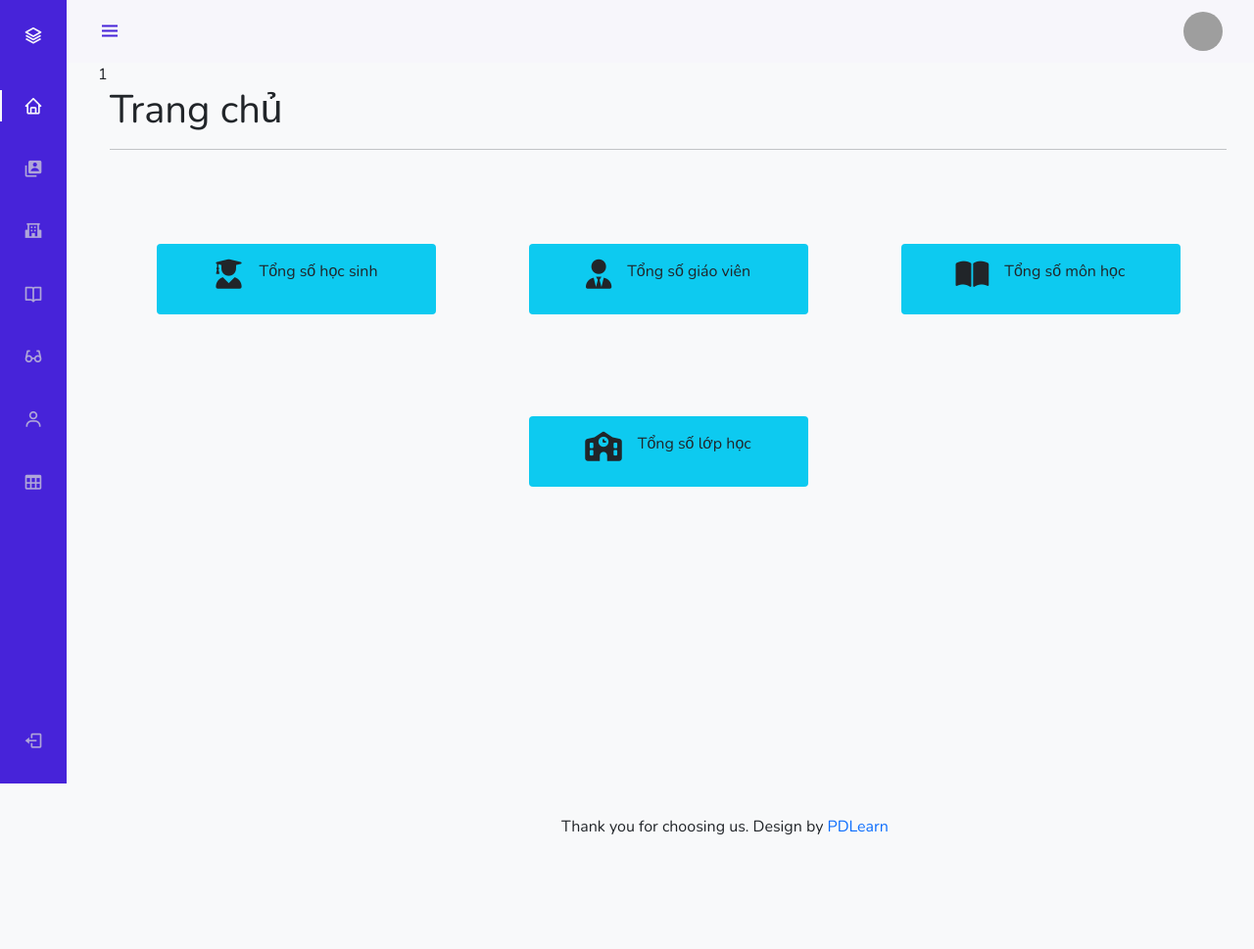
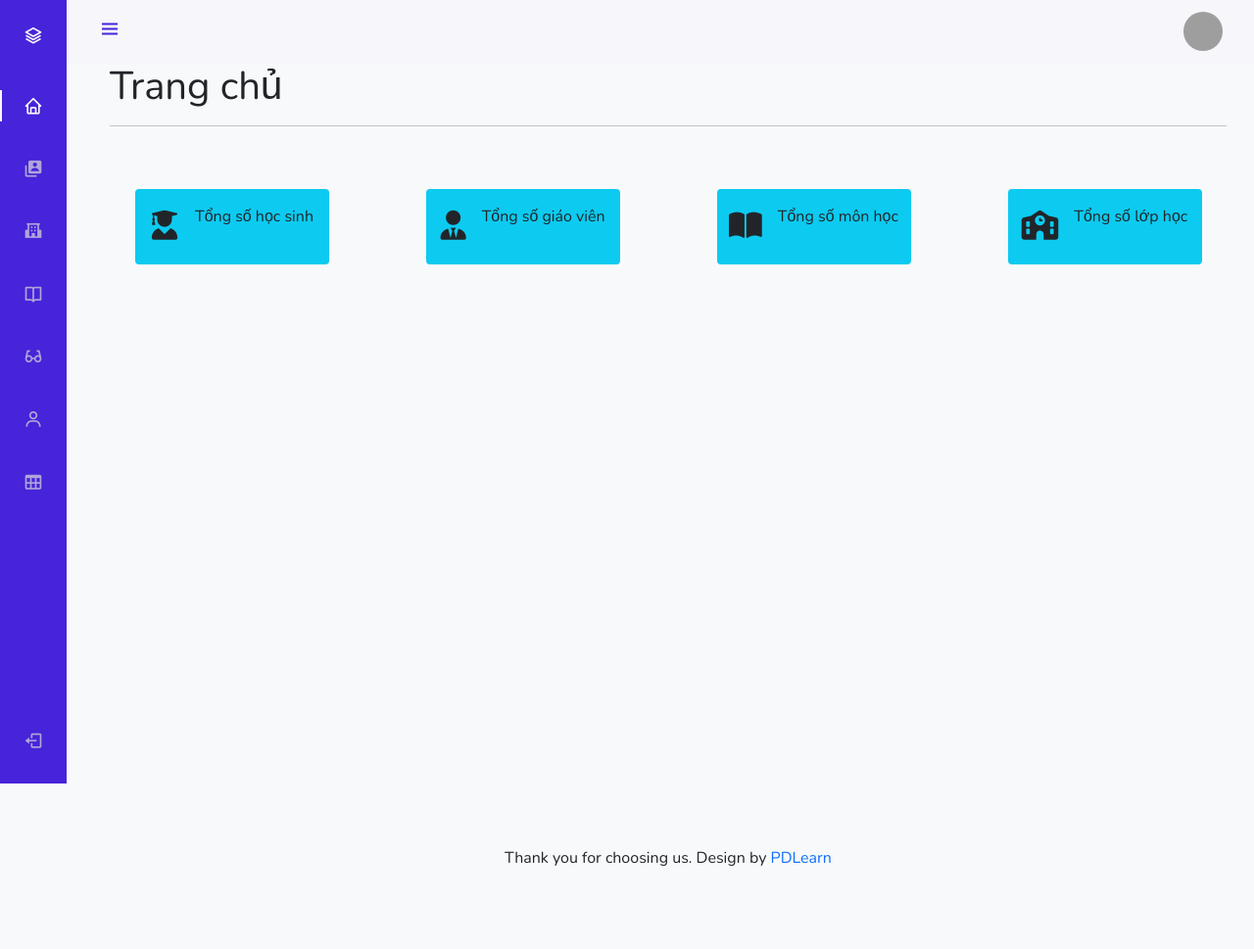
Before and after one commit to DuyLoR/BAITAPLON_QLHS, a PHP site: page / in a window 1280 px wide; the page is wider, and only the part inside the window is pictured. Shown: that part at 98% size. After the commit the page ends 884 px from the top of that part, so only its background shows below. Run offline with PHP 8.4, Linux system fonts and the light colour scheme; the visitor is signed in with stand-in values (Sample User, id 1); some libraries are stand-ins or nearby versions; grey boxes are pictures that could not be loaded.

Commit message:
sửa lại 1 số lỗi

```diff
--- a/index.php
+++ b/index.php
@@ -1,6 +1,5 @@
 <?php
 session_start();
-echo $_SESSION['currentId'];
 if (isset($_SESSION['currentUser'])) {
     include './model/header.php';
 ?>
@@ -63,12 +62,11 @@ if (isset($_SESSION['currentUser'])) {
     </div>
     <!--Container Main end-->
 
+    <script src="./assets/js/main.js"></script>
+    <!-- </body>
 
-    <script src="./assets/js/main.js"></script>
+    </html> -->
 
-    </body>
-
-    </html>
 
 <?php
     include './model/footer.php';
--- a/model/dashboard.php
+++ b/model/dashboard.php
@@ -1,7 +1,7 @@
 <?php
 session_start();
+include '../config/config.php';
 if (isset($_SESSION['currentUser'])) {
-    if ($_SESSION['currentLevel'] == 1) {
 ?>
     <div class="content-header">
         <div class="container-fluid">
@@ -13,35 +13,36 @@ if (isset($_SESSION['currentUser'])) {
             <hr class="border-primary">
         </div>
     </div>
+    <!-- role giáo viên -->
+    <?php
+    if ($_SESSION['currentLevel'] == 1) {
+    ?>
         <div class="height-100 bg-light">
-            <div class="col py-3 ">
-                <div class="container">
+            <!-- <div class="col-12"> -->
+            <!-- <div class="container"> -->
             <div class="row mt-3 justify-content-around py-5 ">
-                        <div class="col-md-3 col-12 bg-info d-flex mb-2 rounded justify-content-center">
+                <div class="col-md-2 col-12 bg-info d-flex mb-2 rounded justify-content-center">
                     <div class="mt-3 mb-3" style="font-size: 1.875rem"><i class="fas fa-user-graduate"></i></div>
                     <div class="ps-3 my-3">
                         <p>Tổng số học sinh</p>
                         <p></p>
                     </div>
                 </div>
-                        <div class="col-md-3 col-12 bg-info d-flex mb-2 rounded justify-content-center">
+                <div class="col-md-2 col-12 bg-info d-flex mb-2 rounded justify-content-center">
                     <div class="mt-3 mb-3" style="font-size: 1.875rem"><i class="fas fa-user-tie"></i></div>
                     <div class="ps-3 my-3">
                         <p>Tổng số giáo viên</p>
                         <p></p>
                     </div>
                 </div>
-                        <div class="col-md-3 col-12 bg-info d-flex mb-2 rounded justify-content-center">
+                <div class="col-md-2 col-12 bg-info d-flex mb-2 rounded justify-content-center">
                     <div class="mt-3 mb-3" style="font-size: 1.875rem"><i class="fas fa-book-open"></i></div>
                     <div class="ps-3 my-3">
                         <p>Tổng số môn học</p>
                         <p></p>
                     </div>
                 </div>
-                    </div>
-
-                    <div class="row justify-content-around py-5">
-                        <div class="col-md-3 col-12 bg-info d-flex mb-2 rounded justify-content-center">
+                <div class="col-md-2 col-12 bg-info d-flex mb-2 rounded justify-content-center">
                     <div class="mt-3 mb-3" style="font-size: 1.875rem"><i class="fas fa-school"></i></div>
                     <div class="ps-3 my-3">
                         <p>Tổng số lớp học</p>
@@ -49,9 +50,35 @@ if (isset($_SESSION['currentUser'])) {
                     </div>
                 </div>
             </div>
+        <?php
+    }
+        ?>
+
+        <!-- role học sinh -->
+        <?php
+        if ($_SESSION['currentLevel'] == 0) {
+        ?>
+            <div class="card">
+                <div class="card-header">
+                    <?php
+                    $id = $_SESSION['currentId'];
+                    $sql = "SELECT * FROM hocsinh WHERE mahs='$id' ";
+                    $result = mysqli_query($conn, $sql);
+                    $row = mysqli_fetch_assoc($result);
+                    echo "Xin chào " . $row['tenhs'] . ' - ' . $id . "!";
+                    ?>
+                </div>
+                <div class="card-body">
+                    <blockquote class="blockquote mb-0">
+                        <p>Chào mừng đến với trang quản lý thông tin học sinh</p>
+                        <footer class="blockquote-footer">Học, học nữa, học mãi! </footer>
+                    </blockquote>
                 </div>
             </div>
         <?php
         }
+        ?>
+
+    <?php
 } else header('location:login.php');
     ?>
--- a/model/footer.php
+++ b/model/footer.php
@@ -1,9 +1,8 @@
-<section class="footer" style="position: absolute;
-	bottom: 0;
-	width: 100%;
-	height: 40px; /* Height of the footer */
-	line-height: 40px;">
-  <div class="contact text-center d-flex justify-content-center">
-    <p>Thank you for choosing us. Design by <a href="#">PDLearn</a></p>
-  </div>
+<section class="footer">
+	<div class="contact text-center d-flex justify-content-center">
+		<p>Thank you for choosing us. Design by <a href="#">PDLearn</a></p>
+	</div>
 </section>
+</body>
+
+</html>
--- a/model/header.php
+++ b/model/header.php
@@ -23,7 +23,6 @@
 
     <!-- my css -->
     <link rel="stylesheet" href="./assets/css/table-data.css">
-
     <link rel="stylesheet" href="./assets/css/sidebar.css">
     <title>Quản lý học sinh</title>
 </head>
@@ -31,5 +30,5 @@
 <body id="body-pd" class="bg-light">
     <header class="header" id="header">
         <div class="header_toggle"> <i class='bx bx-menu' id="header-toggle"></i> </div>
-        <div class="header_img"> <img src="https://i.imgur.com/hczKIze.jpg" alt=""> </div>
+        <div class="header_img"> <img src="https://nhadat24h.com/uploads/truonghoc/truongdaihocthuyloi.jpg" alt=""> </div>
     </header>
```
Also changed, not shown: images/logo.png (added). Lines whose indentation alone changed are shown as unchanged.
